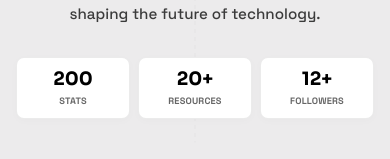
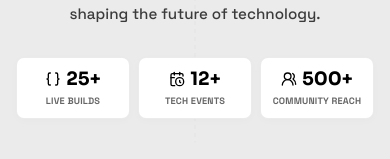
Before and after one commit to Gourav1216/CBNCC-homepage, a React (Vite) app: page / in a window 390 px wide. Shown: the part 251-410 px from the top of the page. Built offline with nearby package versions, Linux system fonts and the light colour scheme.

Commit message:
style: revert stats data and icons to previous design (25+ live builds, 12+ tech events, 500+ community reach)

```diff
--- a/src/sections/WhyJoinCBNCC.tsx
+++ b/src/sections/WhyJoinCBNCC.tsx
@@ -104,23 +104,23 @@ export function WhyJoinCBNCC() {
             <div className="why-join__stat">
               <span className="why-join__stat-top">
                 <Braces size={16} aria-hidden="true" />
-                <strong>200</strong>
+                <strong>25+</strong>
               </span>
-              <span className="why-join__stat-label">Stats</span>
+              <span className="why-join__stat-label">live builds</span>
             </div>
             <div className="why-join__stat">
               <span className="why-join__stat-top">
                 <CalendarClock size={16} aria-hidden="true" />
-                <strong>20+</strong>
+                <strong>12+</strong>
               </span>
-              <span className="why-join__stat-label">Resources</span>
+              <span className="why-join__stat-label">tech events</span>
             </div>
             <div className="why-join__stat">
               <span className="why-join__stat-top">
                 <UsersRound size={16} aria-hidden="true" />
-                <strong>12+</strong>
+                <strong>500+</strong>
               </span>
-              <span className="why-join__stat-label">Followers</span>
+              <span className="why-join__stat-label">community reach</span>
             </div>
           </div>
         </div>
--- a/src/styles.css
+++ b/src/styles.css
@@ -429,14 +429,13 @@ select {
     text-align: center;
   }
 
-  .why-join__stat svg {
-    display: none; /* Hide icons in stats cards on mobile */
-  }
-
   .why-join__stat-top {
     font-size: 1.15rem;
     font-weight: 800;
     line-height: 1.1;
+    display: flex;
+    align-items: center;
+    gap: 0.3rem;
   }
 
   .why-join__stat-label {
```
